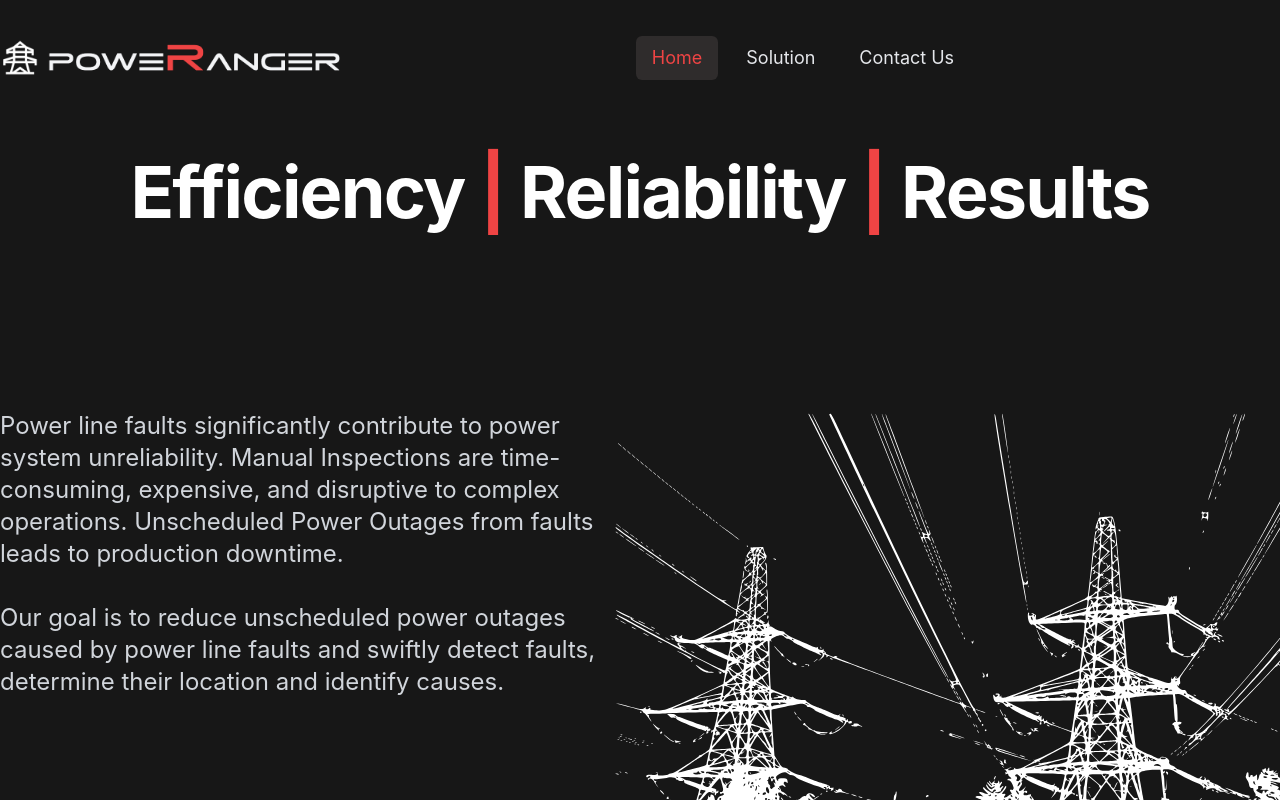
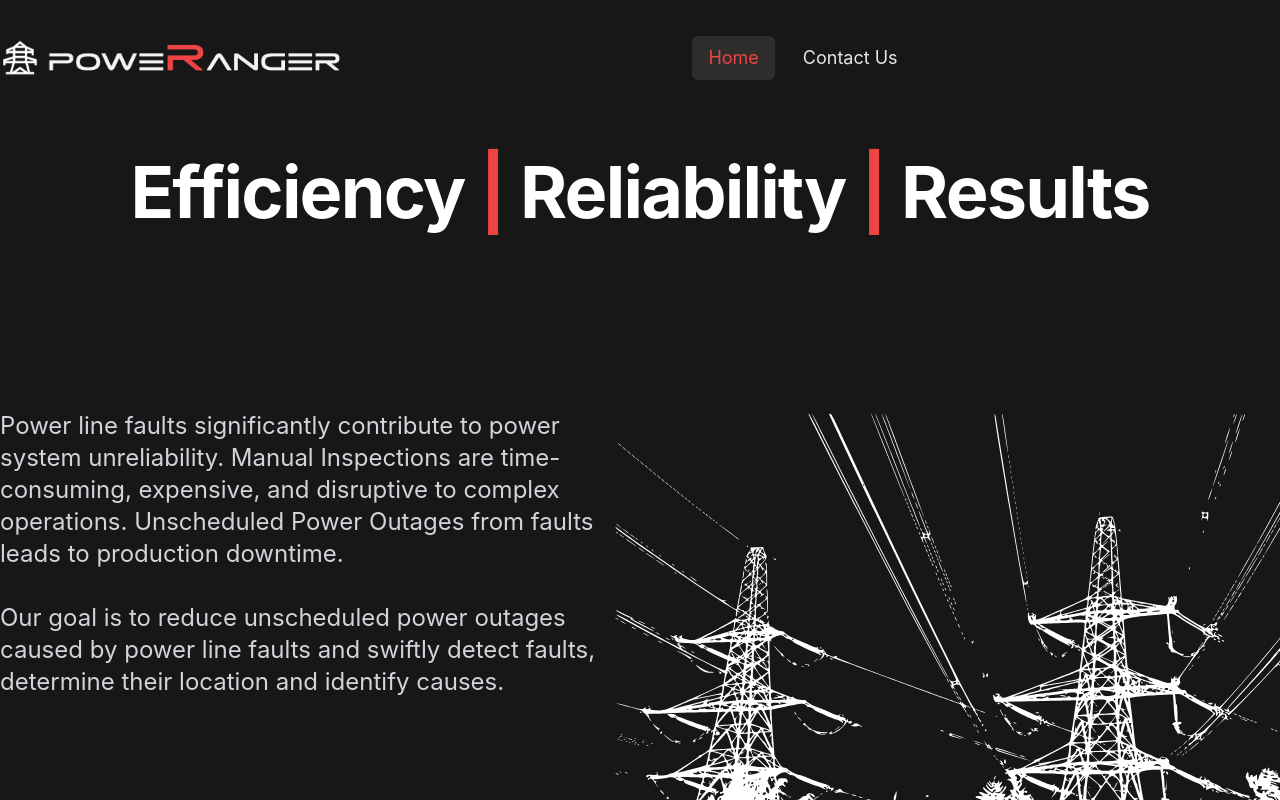
Before and after one commit to mohful/powe-ranger-website, a Next.js app: page / in a window 1280 px wide. Shown: the top 800 px of the page. Built offline with nearby package versions, Linux system fonts and the light colour scheme.

Commit message:
removed solution from navbar cuz incomplete

```diff
--- a/components/navbar.js
+++ b/components/navbar.js
@@ -17,7 +17,7 @@ const Navbar = () => {
 
   const navigation = [
     { name: 'Home', path: '/' },
-    { name: 'Solution', path: '/solution' },
+    // { name: 'Solution', path: '/solution' },
     // { name: 'Company', path: '/company' },
     { name: 'Contact Us', path: '/contact' }
   ];
```
